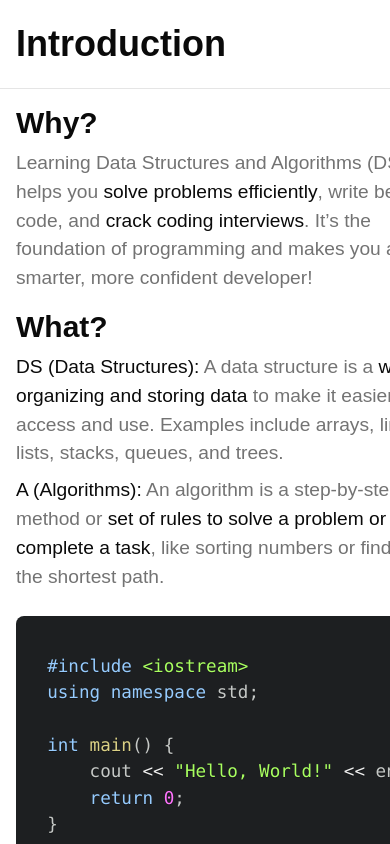
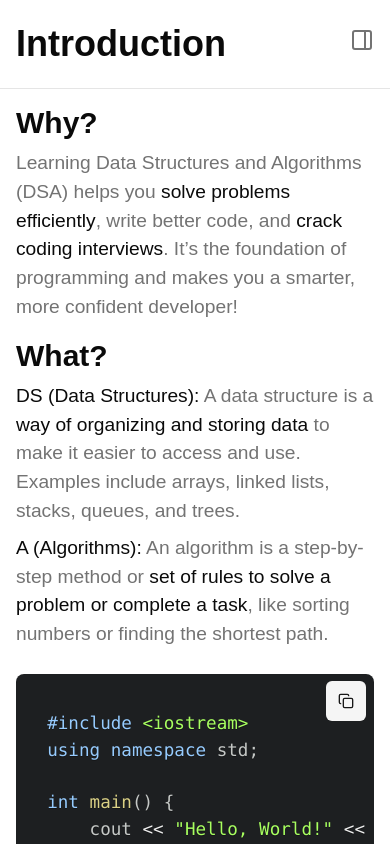
Before and after one commit to shuva7s/DSA-study-material, a Next.js app: page / in a window 390 px wide. Shown: the top 844 px of the page. Built offline with nearby package versions, Linux system fonts and the light colour scheme.

Commit message:
sidebar fix 2

```diff
--- a/app/layout.tsx
+++ b/app/layout.tsx
@@ -37,12 +37,10 @@ export default function RootLayout({
           enableSystem
           disableTransitionOnChange
         >
-          <div className="flex flex-row overflow-x-hidden">
-            <DesktopSideNav />
-            <div className="flex-1 flex flex-col ml-0 lg:ml-64 transition-all">
-              {children}
-              <Footer />
-            </div>
+          <DesktopSideNav />
+          <div className="flex-1 flex flex-col ml-0 lg:ml-64 transition-all">
+            {children}
+            <Footer />
           </div>
         </ThemeProvider>
       </body>
```
